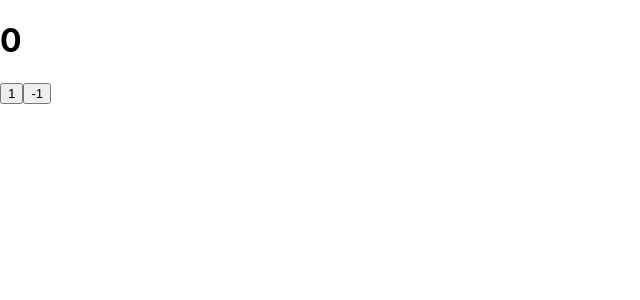
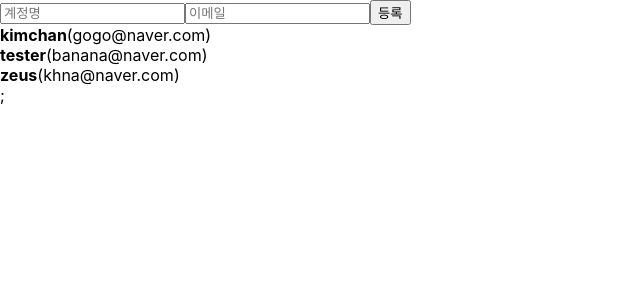
Before and after one commit to Yoooong-Chan/react-app, a React (Create React App) app: page / in a window 1280 px wide. Shown: the top 300 px of the page, without its empty margins (0-640 px from the left). Built offline with nearby package versions, Linux system fonts and the light colour scheme.

Commit message:
배열항목추가하기
배열항목추가하기- concat, spread를 활용

```diff
--- a/src/App.js
+++ b/src/App.js
@@ -1,9 +1,77 @@
-import React from 'react';
-import Counter from './Counter';
+import React, {useRef, useState} from 'react';
+
+import ArraySample from './ArraySample';
+import CreateUser from './CreateUser';
+
 function App() {
+  const [inputs, setInputs] = useState({
+    username: '',
+    email: '',
+  });
+  const {username, email} = inputs;
+  const onChange = (e) => {
+    const {name, value} = e.target;
+    console.log(e.target.name, e.target.value);
+    setInputs({
+      ...inputs,
+      [name]: value,
+    });
+  };
+
+  const [users, setUsers] = useState([
+    {
+      id: 1,
+      username: 'kimchan',
+      email: 'gogo@naver.com',
+    },
+    {
+      id: 2,
+      username: 'tester',
+      email: 'banana@naver.com',
+    },
+    {
+      id: 3,
+      username: 'zeus',
+      email: 'khna@naver.com',
+    },
+  ]);
+  const nextId = useRef(4);
+  // useRef => 특정 dom 생성 / 어떤 변수를 기억하고싶을때 (리랜더링되도 기억함)
+
+  // useRef로 로하면 값이 바껴도 컴포넌트가 리랜더링 되지않는다는것.
+
+  // push splice sort x 배열의 불변성을 지키면서 항목추가해야함
+  // 1. sperad 방식사용하기
+  // 2. concat함수 사용하기
+  const onCreate = (e) => {
+    const user = {
+      id: nextId.current,
+      username,
+      email,
+      // user 객체만듬
+    };
+    setUsers(users.concat(user));
+    //  users의 배열을 user에 합쳐짐 => 두개가합쳐짐
+
+    // setUsers([...users, user]);
+    // // 기본 배열을 복사하고 user을 추가하면
+    // // 원본에 user 객체가 추가됨
+    setInputs({
+      username: '',
+      email: '',
+    });
+    nextId.current += 1;
+  };
+
   return (
-    <div className="App">
-      <Counter />
+    <div>
+      <CreateUser
+        username={username}
+        email={email}
+        onChange={onChange}
+        onCreate={onCreate}
+      />
+      <ArraySample users={users} />;
     </div>
   );
 }
--- /dev/null
+++ b/src/CreateUser.js
@@ -0,0 +1,24 @@
+import React from 'react';
+
+export default function CreateUser({username, email, onChange, onCreate}) {
+  // onCreate => 새로운 항목을 등록
+  // 필요한 값들을 props로 받아와서 사용
+
+  return (
+    <div>
+      <input
+        name="username"
+        placeholder="계정명"
+        onChange={onChange}
+        value={username}
+      />
+      <input
+        name="email"
+        placeholder="이메일"
+        onChange={onChange}
+        value={email}
+      />
+      <button onClick={onCreate}>등록</button>
+    </div>
+  );
+}
```
